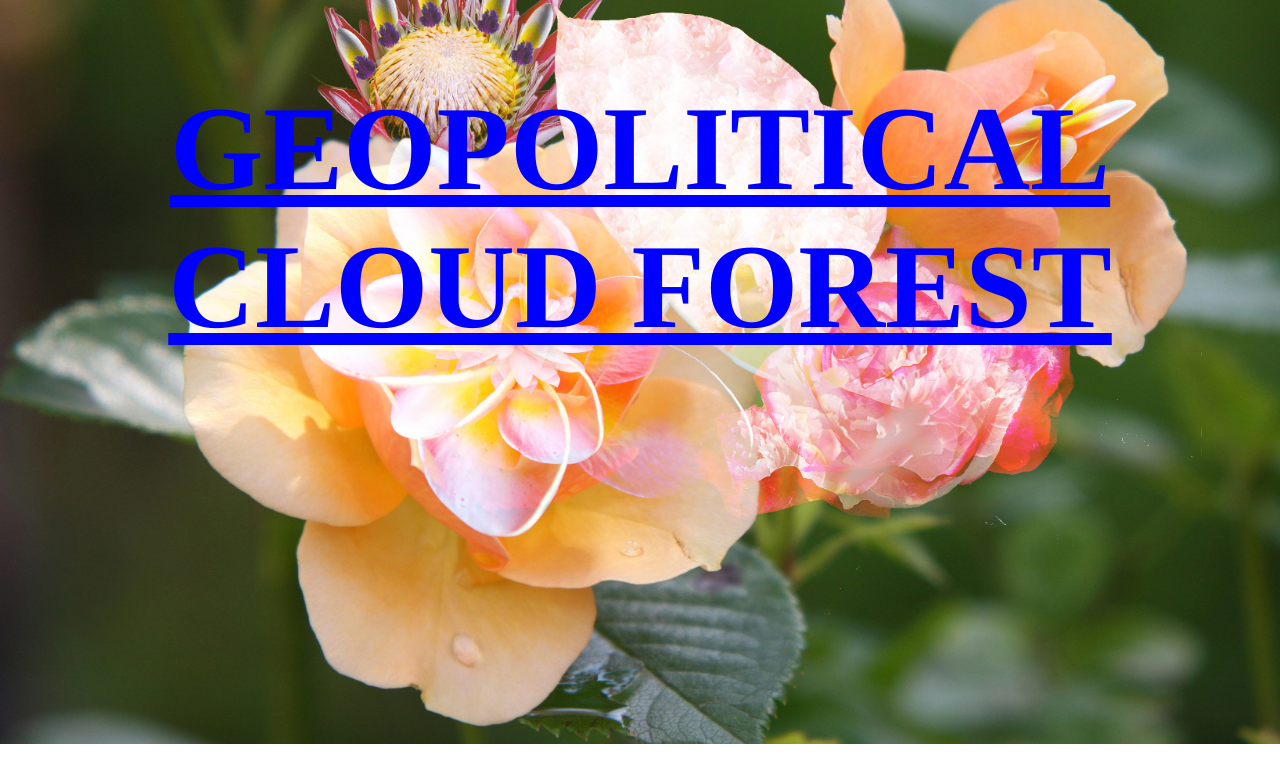
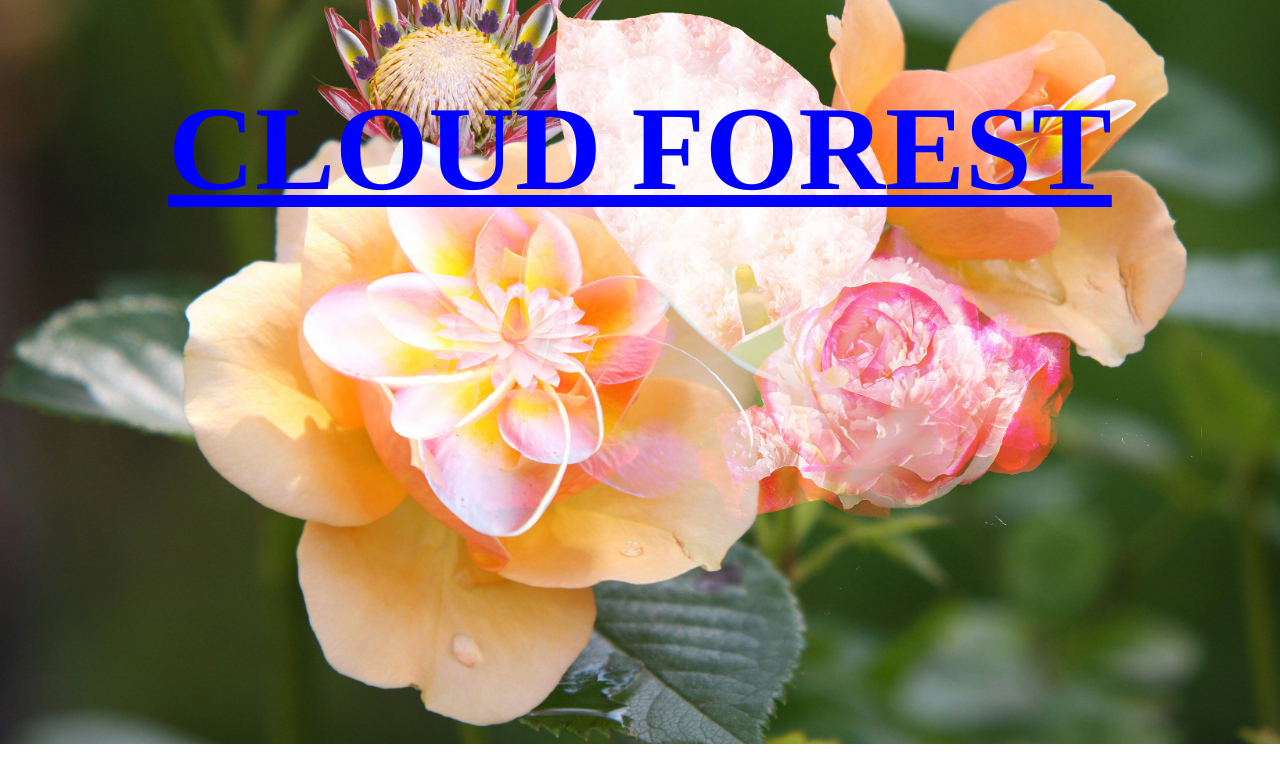
Before and after one commit to ereagan/debranding, a plain HTML site: page projects/geocloudforest/index.html in a window 1280 px wide. Drawn offline with Linux system fonts and the light colour scheme.

Commit message:
name change

```diff
--- a/projects/geocloudforest/index.html
+++ b/projects/geocloudforest/index.html
@@ -3,7 +3,7 @@
 
 <html>
 <head>
-	<title>Geopolitical Cloud Forest</title>
+	<title>Cloud Forest</title>
 	<link rel="stylesheet" type="text/css" href="css/main.css">
 	<link type="text/css" rel="stylesheet" href="css/main.css"/>
 <!--<img src="images/u.s.india.jpg" style="width:px;height:px;position:absolute; top:0px; left:0px">/-->
@@ -12,7 +12,7 @@
 
 <body body background="images/index.background_copy.jpg">
 	<div id="download">
-		<h1><a href="zip/geopoliticalcloudforest.zip" download>GEOPOLITICAL CLOUD FOREST</a></h1>
+		<h1><a href="zip/geopoliticalcloudforest.zip" download>CLOUD FOREST</a></h1>
 	</div>
 
 </body>
```
